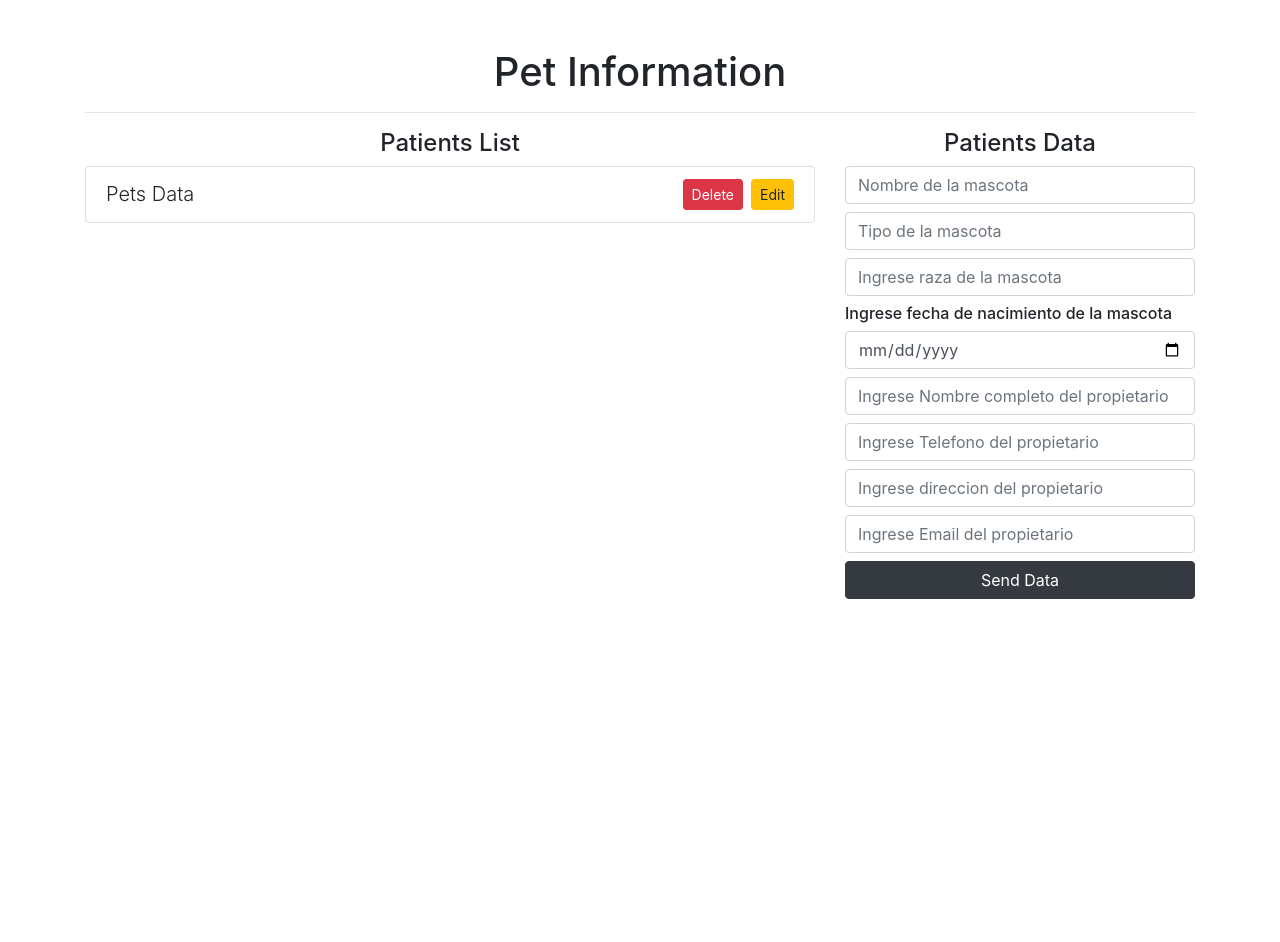
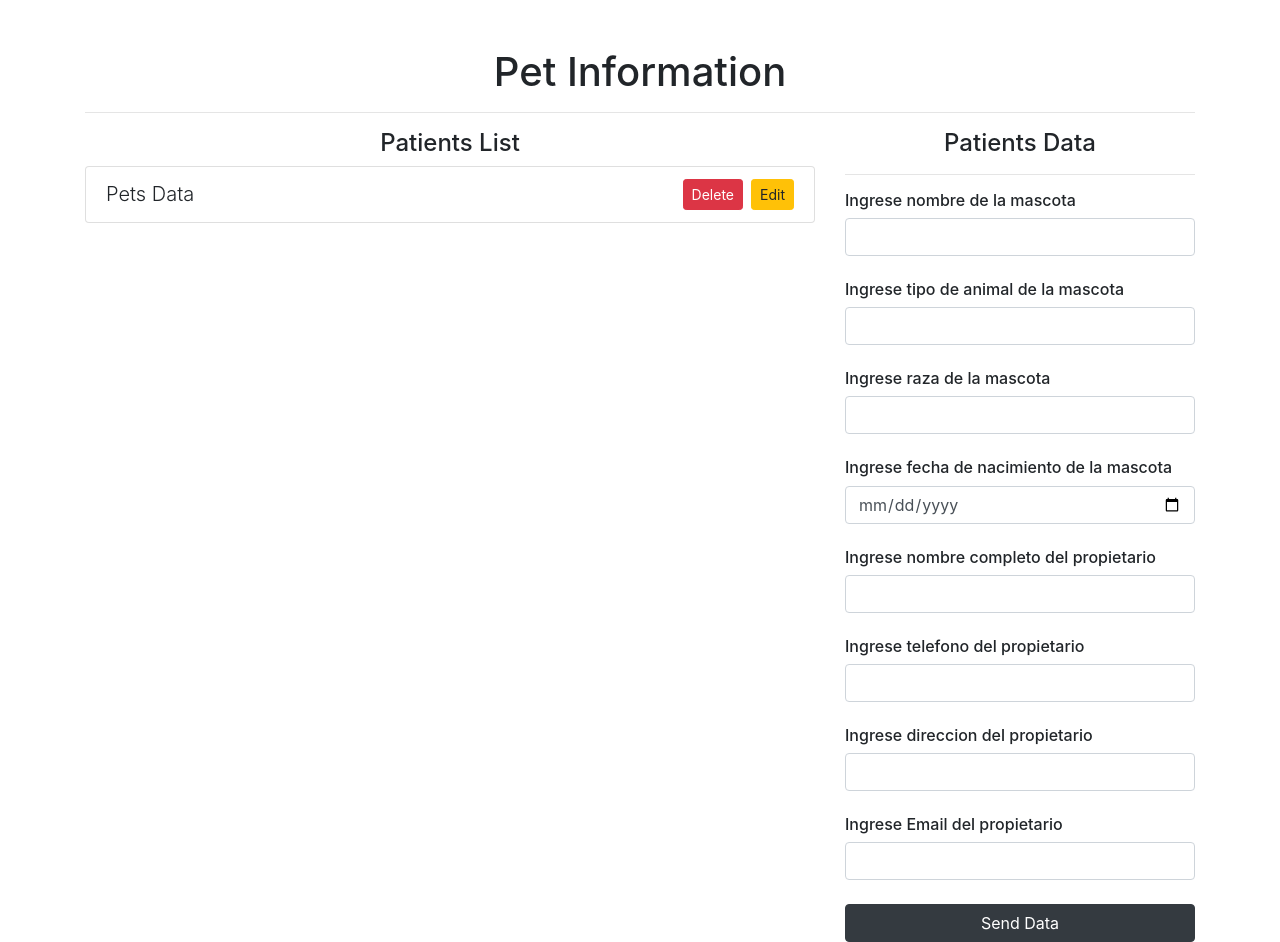
Before and after one commit to SantiagoJSuarez/pets, a React (Create React App) app: page / in a window 1280 px wide. Before the commit the page ends 800 px from the top, so only its background shows below. Built offline with nearby package versions, Linux system fonts and the light colour scheme.

Commit message:
login validation part 2
code to validate when data is entered or not and clean it after sending it part 2

```diff
--- a/src/App.js
+++ b/src/App.js
@@ -6,35 +6,20 @@ import { isEmpty } from 'lodash'
 
 
 function App() {
-  const [namePet, setNamePet] = useState(null)
-  const [type, setType] = useState(null)
-  const [race, setRace] = useState(null)
-  const [date, setDate] = useState(null)
-  const [nameOwner, setNameOwner] = useState(null)
-  const [phone, setPhone] = useState(null)
-  const [address, setAddress] = useState(null)
-  const [email, setEmail] = useState(null)
+  const [datapet,setDatapet] = useState({namePet:"",type:"",race:"",date:"", nameOwner:"", phone:"",address:"",email:"" })
+
 
   const addData= (e) => {
     e.preventDefault()
 
-    if(isEmpty(namePet) && isEmpty(type) && isEmpty(type) && isEmpty(race) && isEmpty(date) && isEmpty(nameOwner)
-    && isEmpty(phone) && isEmpty(address) && isEmpty(email) ) {
+    if(isEmpty(datapet)  ) {
 
-    console.log("not all data is full")
+    console.log("Not all data is full")
     return
   }
 
   console.log("Ok")
-
-  setNamePet(null)
-  setType(null)
-  setRace(null)
-  setDate(null)
-  setNameOwner(null)
-  setPhone(null)
-  setAddress(null)
-  setEmail(null)
+  setDatapet({namePet:"",type:"",race:"",date:"", nameOwner:"", phone:"",address:"",email:""})
 
   }
 
@@ -64,28 +49,33 @@ function App() {
 
        <div className="col-4">
        <h4 className="text-center"> Patients Data </h4>
+       <hr/>
 
        <form onSubmit={addData}>
 
+       <h6>Ingrese nombre de la mascota  </h6>
        <input
          type="text"
-         className="form-control mb-2"
-         placeholder="Nombre de la mascota"
-         onChange={(text) => setNamePet(text.target.value)}
-         value={namePet}
+         className="form-control mb-4"
+         onChange={(text) => setDatapet(text.target.value)}
+         value={datapet.namePet}
+         />
+         <h6>Ingrese tipo de animal de la mascota  </h6>
+         <input
+         type="text"
+         className="form-control mb-4"
+
+         onChange={(text) => setDatapet(text.target.value)}
+         value={datapet.type}
+
          />
 
+        <h6>Ingrese raza de la mascota </h6>
          <input
          type="text"
-         className="form-control mb-2"
-         placeholder="Tipo de la mascota"
-         onChange={(text) => setType(text.target.value)}
-         />
-
-         <input
-         type="text"
-         className="form-control mb-2"
-         placeholder="Ingrese raza de la mascota"
+         className="form-control mb-4"
+         onChange={(text) => setDatapet(text.target.value)}
+         value={datapet.race}
          />
 
 
@@ -93,31 +83,41 @@ function App() {
         <h6>Ingrese fecha de nacimiento de la mascota </h6>
         <input
          type="date"
-         className="form-control mb-2"
+         className="form-control mb-4"
+         onChange={(text) => setDatapet(text.target.value)}
+         value={datapet.date}
          />
 
+         <h6>Ingrese nombre completo del propietario</h6>
          <input
          type="text"
-         className="form-control mb-2"
-         placeholder="Ingrese Nombre completo del propietario"
+         className="form-control mb-4"
+         onChange={(text) => setDatapet(text.target.value)}
+         value={datapet.nameOwner}
          />
 
+        <h6>Ingrese telefono del propietario</h6>
          <input
          type="number"
-         className="form-control mb-2"
-         placeholder="Ingrese Telefono del propietario"
+         className="form-control mb-4"
+         onChange={(text) => setDatapet(text.target.value)}
+         value={datapet.phone}
          />
 
+         <h6>Ingrese direccion del propietario</h6>
         <input
          type="text"
-         className="form-control mb-2"
-         placeholder="Ingrese direccion del propietario"
+         className="form-control mb-4"
+         onChange={(text) => setDatapet(text.target.value)}
+         value={datapet.address}
          />
 
+        <h6>Ingrese Email del propietario  </h6>
         <input
          type="text"
-         className="form-control mb-2"
-         placeholder="Ingrese Email del propietario"
+         className="form-control mb-4"
+         onChange={(text) => setDatapet(text.target.value)}
+         value={datapet.email}
          />
 
          <button
@@ -126,10 +126,6 @@ function App() {
           >
            Send Data
          </button>
-
-
-
-
 
        </form>
 
```
